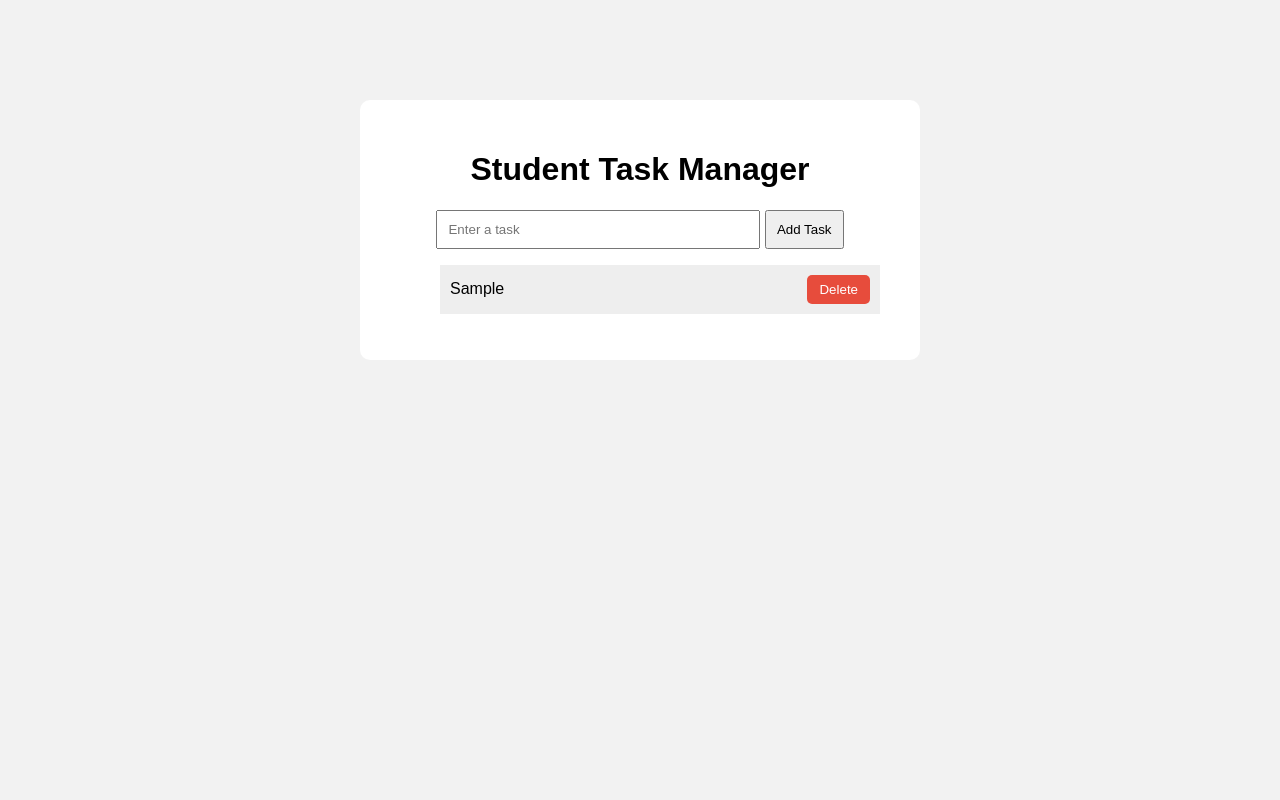
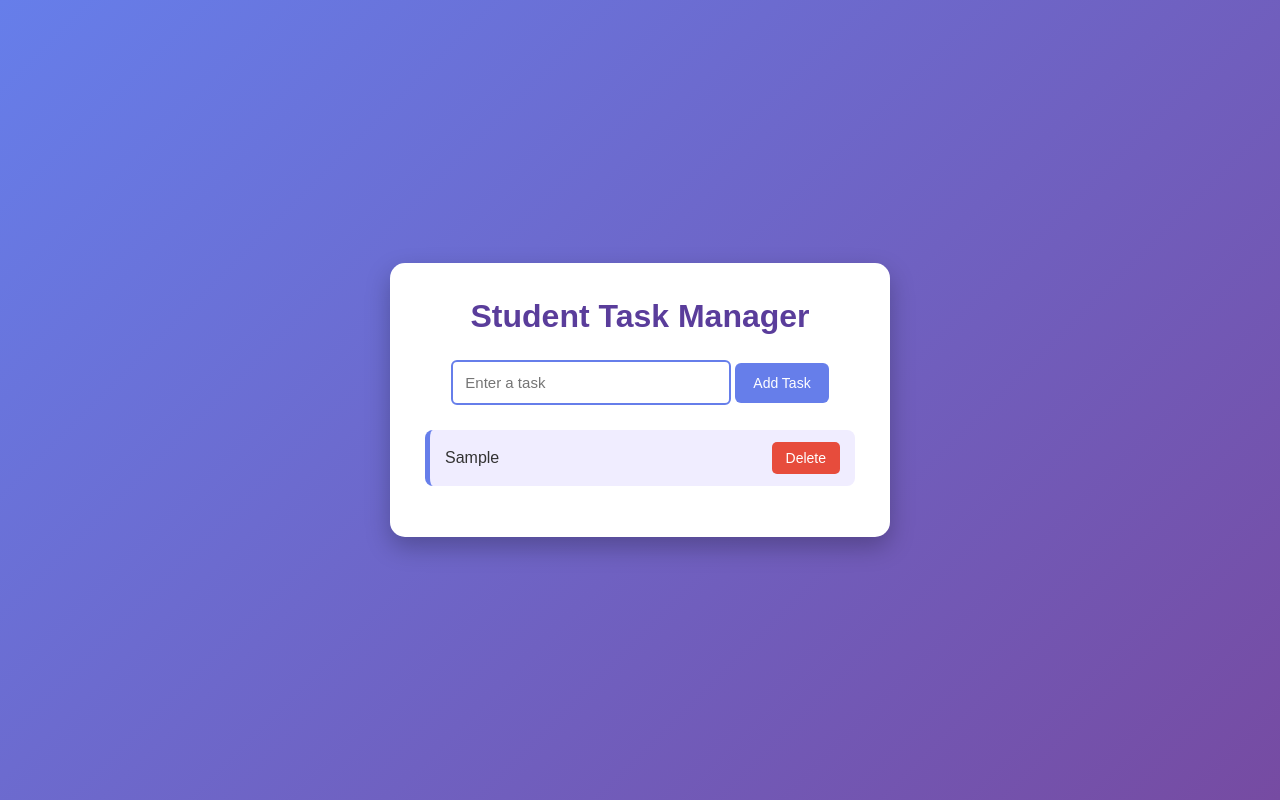
Before and after one commit to ishwari1201/student-task-manager, a website: page index.html in a window 1280 px wide. Both pictures are taken after typing "Sample" into the empty fields and a click on the button "Add Task". Drawn offline with Linux system fonts and the light colour scheme.

Commit message:
Added updated ui

```diff
--- a/style.css
+++ b/style.css
@@ -1,42 +1,93 @@
+* {
+    box-sizing: border-box;
+}
+
 body {
     font-family: Arial, sans-serif;
-    background-color: #f2f2f2;
+    background: linear-gradient(135deg, #667eea, #764ba2);
+    margin: 0;
+    min-height: 100vh;
+
+    display: flex;
+    justify-content: center;
+    align-items: center;
 }
 
 .container {
     width: 500px;
-    margin: 100px auto;
-    background: white;
-    padding: 30px;
-    border-radius: 10px;
+    max-width: 90%;
+    background-color: white;
+    padding: 35px;
+    border-radius: 15px;
     text-align: center;
+
+    box-shadow: 0 10px 25px rgba(0, 0, 0, 0.25);
+}
+
+h1 {
+    color: #5a3d9b;
+    margin-top: 0;
+    margin-bottom: 25px;
 }
 
 input {
-    padding: 10px;
-    width: 60%;
+    padding: 12px;
+    width: 65%;
+    border: 2px solid #667eea;
+    border-radius: 6px;
+    outline: none;
+    font-size: 15px;
+}
+
+input:focus {
+    border-color: #764ba2;
+    box-shadow: 0 0 8px rgba(102, 126, 234, 0.4);
 }
 
 button {
-    padding: 10px;
+    padding: 12px 18px;
     cursor: pointer;
+    border: none;
+    border-radius: 6px;
+
+    background-color: #667eea;
+    color: white;
+
+    font-size: 14px;
+}
+
+button:hover {
+    background-color: #764ba2;
+}
+
+ul {
+    padding: 0;
+    margin-top: 25px;
 }
 
 li {
     list-style: none;
-    margin: 10px;
-    padding: 10px;
-    background: #eee;
+    margin: 12px 0;
+    padding: 12px 15px;
+
+    background-color: #f0edff;
+    border-left: 5px solid #667eea;
+
+    border-radius: 8px;
+
     display: flex;
     justify-content: space-between;
     align-items: center;
+
+    color: #333;
 }
 
 .delete-btn {
     background-color: #e74c3c;
     color: white;
     border: none;
-    padding: 7px 12px;
+
+    padding: 8px 14px;
     border-radius: 5px;
 }
 
```
